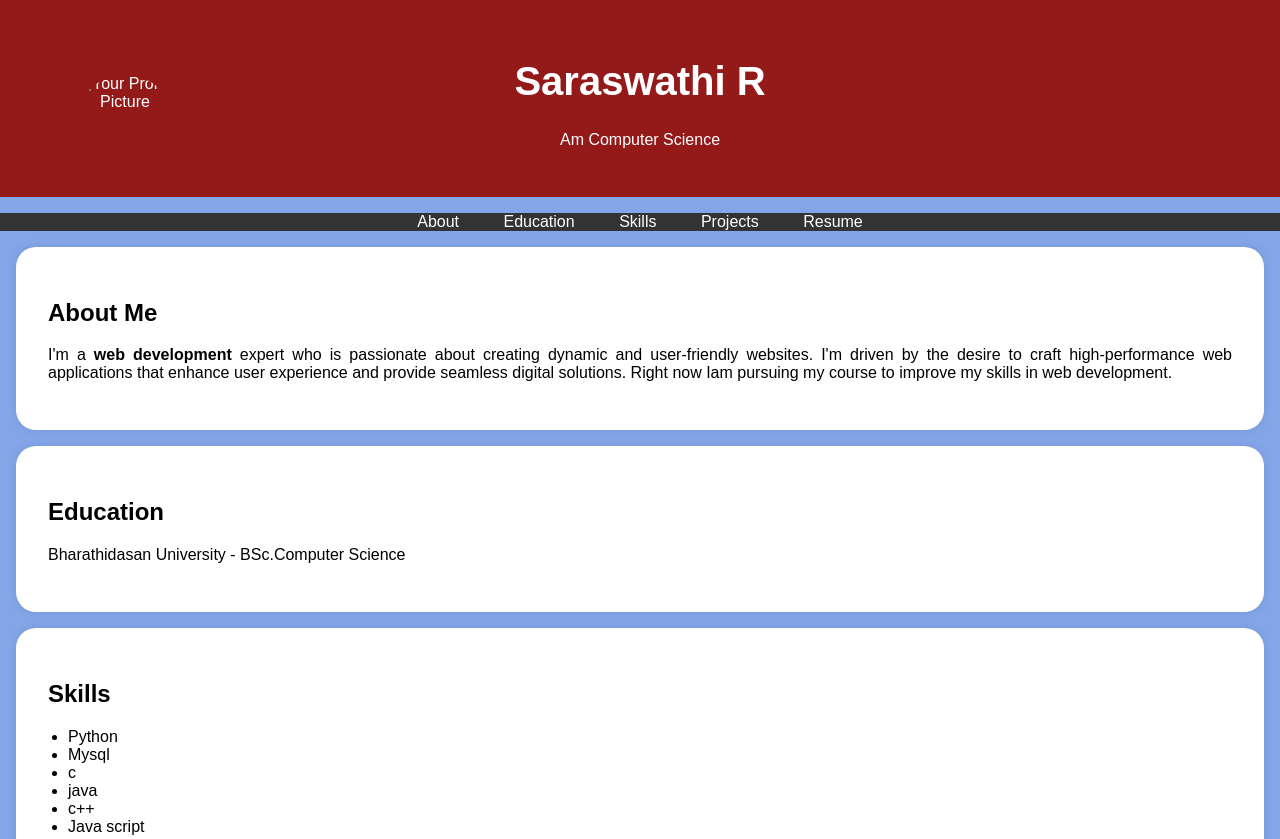
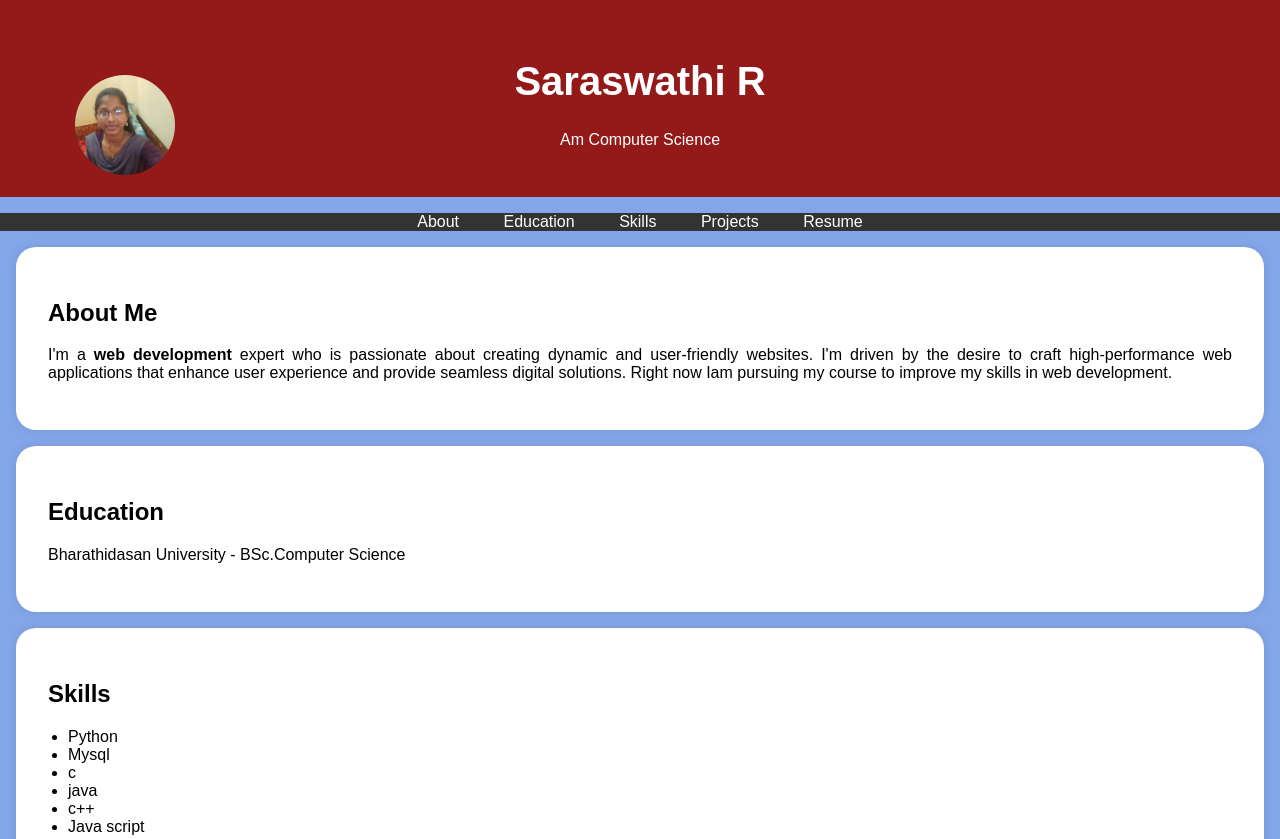
Before and after one commit to Saraswathi660/Digital-portfolio-, a plain HTML site: page index.html in a window 1280 px wide. Shown: the top 839 px of the page. Drawn offline with Linux system fonts and the light colour scheme.

Commit message:
Update index.html

```diff
--- a/index.html
+++ b/index.html
@@ -95,7 +95,7 @@
     <header>
         <div class="header-content">
             <!-- Add your profile picture here -->
-            <img src="passport photo.jpg" alt="Your Profile Picture" class="profile-picture">
+            <img src="Photo.jpg" alt="Your Profile Picture" class="profile-picture">
             <h1> Saraswathi R</h1>
             <p>Am Computer Science</p>
         </div>
```
